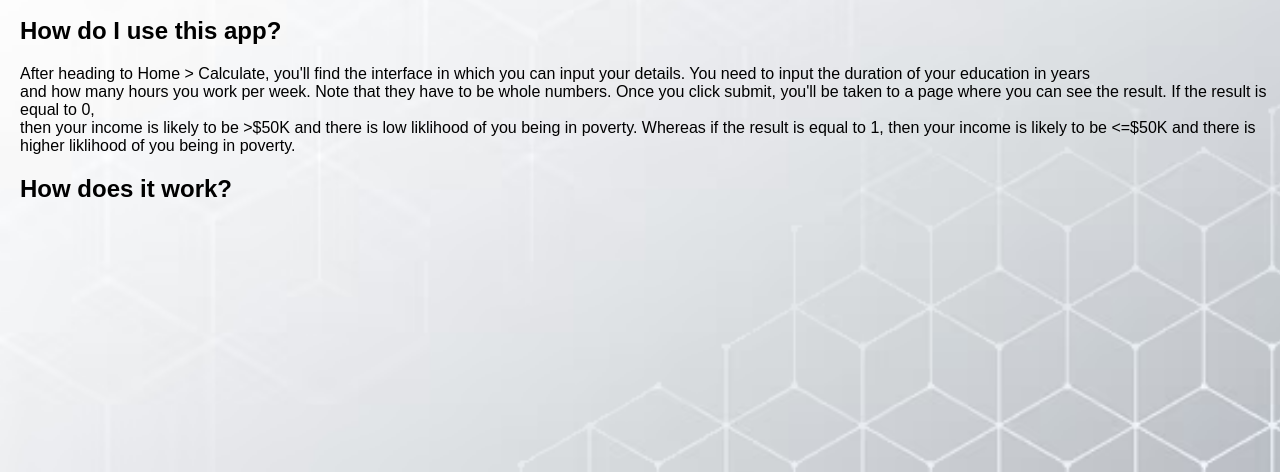
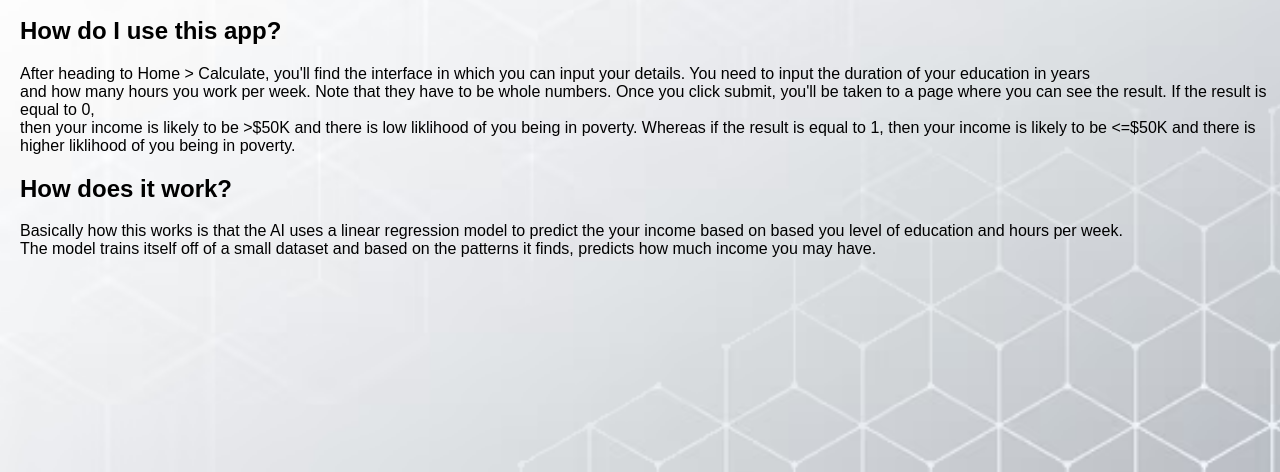
Before and after one commit to dcodecrzft/incomcalc, a Flask app: page /about/ in a window 1280 px wide. Shown: the part 241-713 px from the top of the page. Run offline with Flask 3, Linux system fonts and the light colour scheme.

Commit message:
finishing touches

```diff
--- a/main.py
+++ b/main.py
@@ -49,11 +49,14 @@ def predict():
         edu_num = request.form['edu']
         hrs = request.form['hrs']
         x = PredictionModel(edu_num, hrs)
-        return f'<title>Prediction</title><body style="background-color: white"><div style="margin: 0; position: absolute; left: 39%;"> \
-        <h1 style="font-family: sans-serif">Final Output = {x}</h1></div><br><br><br> \
-        <div style="margin: 0; position: absolute; left: 22%;"><h1 style="font-family: sans-serif">If output is 1: Income is likely <=$50K (Higher risk of poverty) <br> \
-        If output is 0: Income is likely >$50K (Lower risk of poverty)</h1><div style="margin: 0; position: absolute; left: 42%;"><a href="/"><button style="cursor: pointer;">Home ></button></a><br> \
-        <a href="/calc/"><button style="cursor: pointer;">Try Again ></button></a></div></div></body>'
+        if x == 0:
+            return f'<title>Prediction</title><body><div style="margin: 0; position: absolute; left: 39%;"><h1 style="font-family: sans-serif;"> \
+            Final Output = {x}</h1></div><br><br><br><div style="margin: 0; position: absolute; left: 30%;"><h1 style="font-family: sans-serif;">Income is likely >$50K (Lower risk of poverty)</h1></div></body>'
+        else:
+            return f'<title>Prediction</title><body><div style="margin: 0; position: absolute; left: 39%;"><h1 style="font-family: sans-serif;"> \
+            Final Output = {x}</h1></div><br><br><br><div style="margin: 0; position: absolute; left: 30%;"><h1 style="font-family: sans-serif;">Income is likely <=$50K (Higher risk of poverty)</h1></div></body>'
+
+
 
 
 @app.route("/about/")
@@ -62,8 +65,5 @@ def about():
 
 
 
-
-
-
 if __name__ == "__main__":
     app.run(debug=True)
--- a/static/css/style.css
+++ b/static/css/style.css
@@ -45,11 +45,19 @@ div.center {
 
 }
 
+
+button.start:hover {
+    background-color: black;
+    color: white;
+  }
+
+
 div.form-container {
     margin: 0;
     position: absolute;
     left: 43%;
     width: 200px;
+    text-align: center;
 }
 
 
@@ -123,3 +131,9 @@ ul.menu li.menu button {
     margin-top: 15px;
     cursor: pointer;
 }
+
+
+ul.menu li.menu button:hover {
+    background-color: black;
+    color: white;
+}
--- a/templates/about.html
+++ b/templates/about.html
@@ -19,6 +19,7 @@
     higher liklihood of you being in poverty.</p>
 
     <h2 style="font-family: sans-serif;">How does it work?</h2>
-    <p style="font-family: sans-serif;"></p>
+    <p style="font-family: sans-serif;">Basically how this works is that the AI uses a linear regression model to predict the your income based on based you level of education and hours per week. <br>
+    The model trains itself off of a small dataset and based on the patterns it finds, predicts how much income you may have.</p>
 </div>
 {% endblock %}
```
